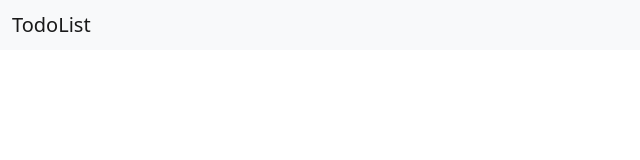
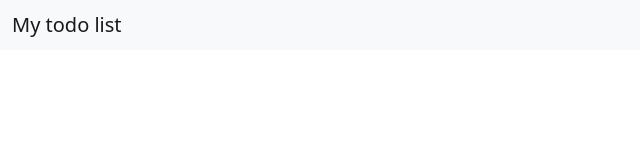
Before and after one commit to JonathanRochelli/TodoList, an Angular app: page / in a window 1280 px wide. Shown: the top 160 px of the page, without its empty margins (0-640 px from the left). Built offline with nearby package versions, Linux system fonts and the light colour scheme.

Commit message:
Change title

```diff
--- a/src/app/app.component.ts
+++ b/src/app/app.component.ts
@@ -6,5 +6,5 @@ import { Component } from '@angular/core';
   styleUrls: ['./app.component.css']
 })
 export class AppComponent {
-  title = 'TodoList';
+  title = 'My todo list';
 }
```
